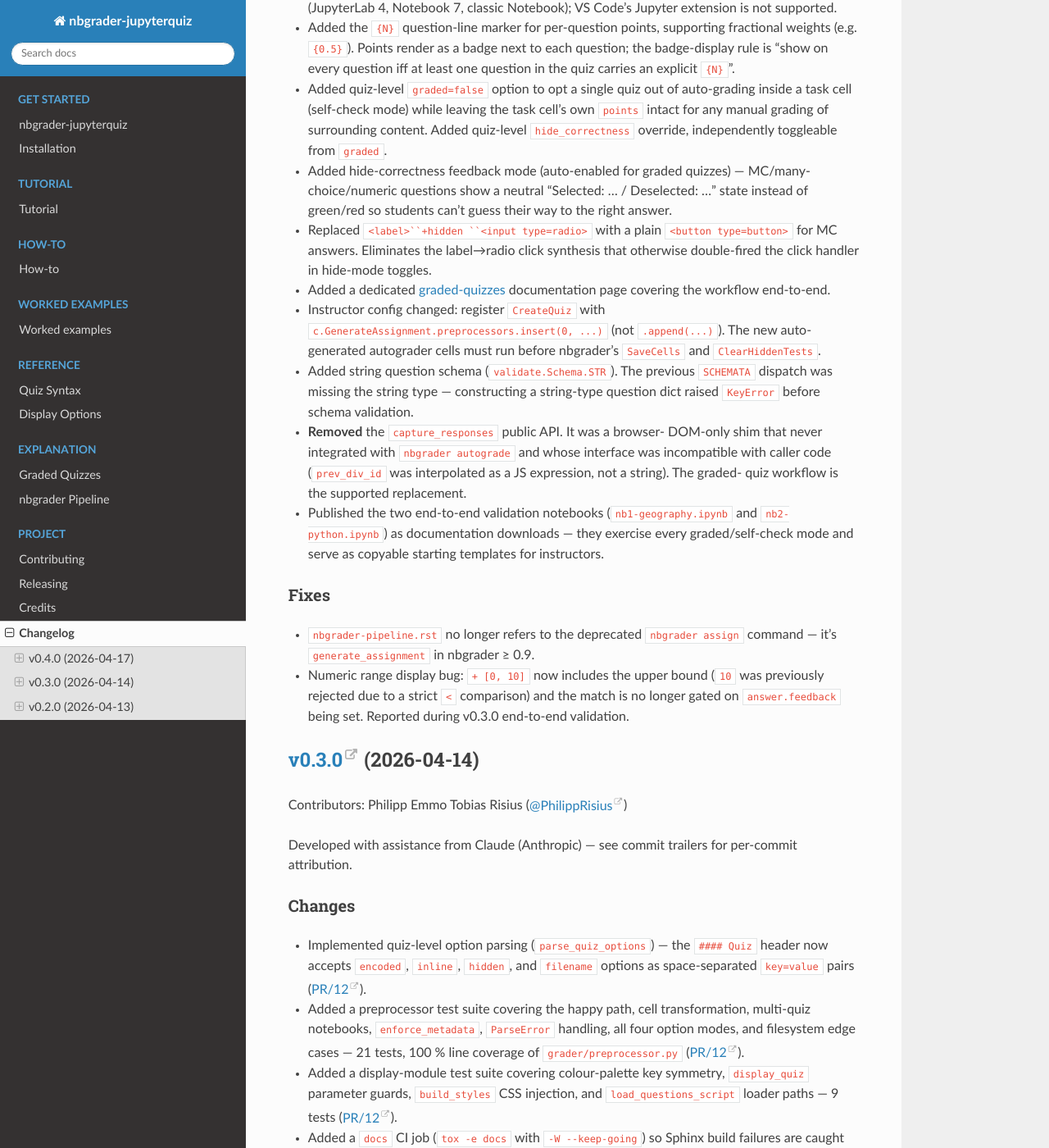
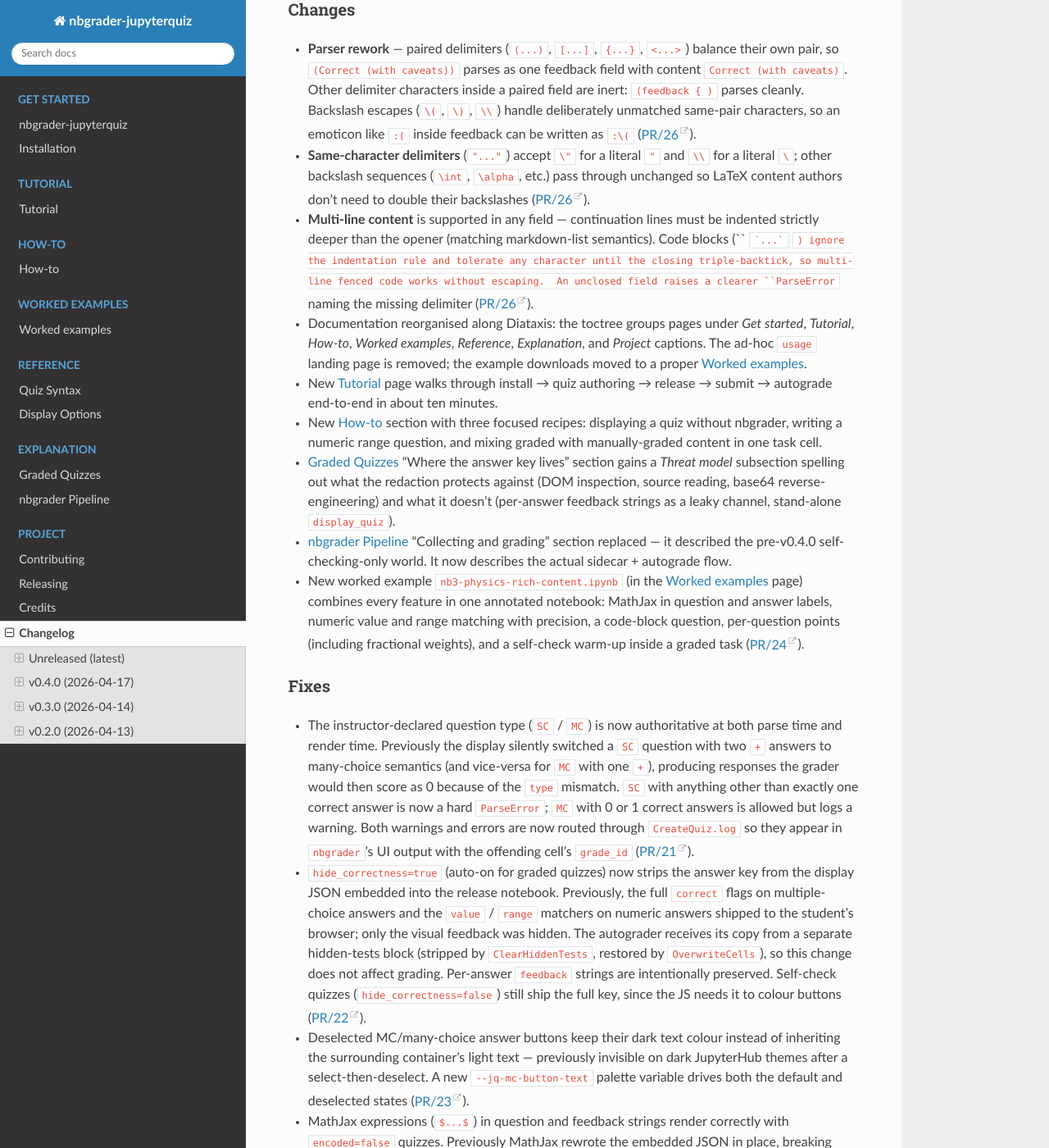
Before and after one commit to PhilippRisius/nbgrader-jupyterquiz, a Sphinx documentation site: the page built from docs/changelog.rst, in a window 1280 px wide and 1400 px high, scrolled down 516 px. Shown: the whole window at 82% size. Built offline with Sphinx 7.4.7 and the Read the Docs theme 3.1.0, drawn with Linux system fonts in a browser that asks for light colours; pages that are not in the unit, such as notebooks, are missing from menus; some of the changed text lies outside the part shown.

````diff
--- a/CHANGELOG.rst
+++ b/CHANGELOG.rst
@@ -2,99 +2,110 @@
 Changelog
 =========
 
-..
-    `Unreleased <https://github.com/PhilippRisius/nbgrader-jupyterquiz>`_ (latest)
-    ------------------------------------------------------------------------------
+`Unreleased <https://github.com/PhilippRisius/nbgrader-jupyterquiz>`_ (latest)
+------------------------------------------------------------------------------
 
-    Contributors:
+Contributors: Philipp Emmo Tobias Risius (:user:`PhilippRisius`)
 
-    Changes
-    ^^^^^^^
-    * Parser rework — paired delimiters (``(...)``, ``[...]``,
-      ``{...}``, ``<...>``) now balance their own pair, so
-      ``(Correct (with caveats))`` parses as one feedback field
-      with content ``Correct (with caveats)``.  Other delimiter
-      characters inside a paired field are inert: ``(feedback
-      { )`` parses cleanly.  Backslash escapes (``\(``, ``\)``,
-      ``\\``) handle deliberately unmatched same-pair
-      characters, so an emoticon like ``:(`` inside feedback
-      can be written as ``:\(``.  Same-character ``"..."``
-      fields accept ``\"`` for a literal ``"`` and ``\\`` for a
-      literal ``\``; other backslash sequences (``\int``,
-      ``\alpha``) pass through unchanged so LaTeX content
-      authors don't need to double their backslashes.
-      Multi-line content is supported in any field —
-      continuation lines must be indented strictly deeper than
-      the opener (matching markdown-list semantics).  Code
-      blocks (`` ```...``` ``) ignore the indentation rule and
-      tolerate any character until the closing triple-backtick,
-      so multi-line fenced code works without escaping.  An
-      unclosed field now raises a clearer ``ParseError`` naming
-      the missing delimiter (:pull:`26`).
-    * Documentation reorganised along Diataxis: the toctree now
-      groups pages under *Get started*, *Tutorial*, *How-to*,
-      *Worked examples*, *Reference*, *Explanation*, and *Project*
-      captions.  The ad-hoc ``usage`` landing page is removed; the
-      example downloads moved to a proper :doc:`examples/index`.
-    * New :doc:`tutorial` page walks through install → quiz authoring →
-      release → submit → autograde end-to-end in about ten minutes.
-    * New :doc:`how-to/index` section with three focused recipes:
-      displaying a quiz without nbgrader, writing a numeric range
-      question, and mixing graded with manually-graded content in
-      one task cell.
-    * :doc:`graded-quizzes` "Where the answer key lives" section
-      gains a *Threat model* subsection spelling out what the
-      redaction protects against (DOM inspection, source reading,
-      base64 reverse-engineering) and what it doesn't (per-answer
-      feedback strings as a leaky channel, stand-alone
-      ``display_quiz``).
-    * :doc:`nbgrader-pipeline` "Collecting and grading" section
-      replaced — it described the pre-v0.4.0 self-checking-only
-      world.  It now describes the actual sidecar + autograde flow.
-    * New worked example ``nb3-physics-rich-content.ipynb`` (in the
-      :doc:`examples/index` page) combines every feature in one
-      annotated notebook: MathJax in question and answer labels,
-      numeric value and range matching with precision, a code-block
-      question, per-question points (including fractional weights),
-      and a self-check warm-up inside a graded task (:pull:`24`).
+Developed with assistance from Claude (Anthropic) — see commit trailers
+for per-commit attribution.
 
-    Fixes
-    ^^^^^
-    * The instructor-declared question type (``SC`` / ``MC``) is now
-      authoritative at both parse time and render time.  Previously the
-      display silently switched a ``SC`` question with two ``+`` answers
-      to many-choice semantics (and vice-versa for ``MC`` with one ``+``),
-      producing responses the grader would then score as 0 because of
-      the ``type`` mismatch.  ``SC`` with anything other than exactly one
-      correct answer is now a hard ``ParseError``; ``MC`` with 0 or 1
-      correct answers is allowed but logs a warning.  Both warnings and
-      errors are now routed through ``CreateQuiz.log`` so they appear in
-      ``nbgrader``'s UI output with the offending cell's ``grade_id``.
-    * ``hide_correctness=true`` (auto-on for graded quizzes) now strips
-      the answer key from the display JSON embedded into the release
-      notebook.  Previously, the full ``correct`` flags on
-      multiple-choice answers and the ``value`` / ``range`` matchers
-      on numeric answers shipped to the student's browser; only the
-      visual feedback was hidden.  The autograder receives its copy
-      from a separate hidden-tests block (stripped by
-      ``ClearHiddenTests``, restored by ``OverwriteCells``), so this
-      change does not affect grading.  Per-answer ``feedback`` strings
-      are intentionally preserved.  Self-check quizzes
-      (``hide_correctness=false``) still ship the full key, since the
-      JS needs it to colour buttons (:pull:`22`).
-    * Deselected MC/many-choice answer buttons keep their dark text
-      colour instead of inheriting the surrounding container's light
-      text — previously invisible on dark JupyterHub themes after a
-      select-then-deselect.  A new ``--jq-mc-button-text`` palette
-      variable drives both the default and deselected states
-      (:pull:`23`).
-    * MathJax expressions (``$...$``) in question and feedback
-      strings render correctly with ``encoded=false`` quizzes.
-      Previously MathJax rewrote the embedded JSON in place,
-      breaking ``JSON.parse``; the hidden span now carries
-      ``tex2jax_ignore`` / ``mathjax_ignore`` classes so MathJax
-      skips it.  Default ``encoded=true`` quizzes were not affected
-      (:pull:`23`).
+.. note::
+
+    Compatibility: a v0.5.0 release notebook embeds a redacted
+    answer key (no ``correct`` flags) that v0.4.0's display JS does
+    not tolerate.  Students rendering a v0.5.0-generated assignment
+    must install nbgrader-jupyterquiz ≥ v0.5.0.  Instructors can
+    still autograde older releases with v0.5.0 — the autograder
+    side is unaffected.
+
+Changes
+^^^^^^^
+* **Parser rework** — paired delimiters (``(...)``, ``[...]``,
+  ``{...}``, ``<...>``) balance their own pair, so
+  ``(Correct (with caveats))`` parses as one feedback field with
+  content ``Correct (with caveats)``.  Other delimiter characters
+  inside a paired field are inert: ``(feedback { )`` parses
+  cleanly.  Backslash escapes (``\(``, ``\)``, ``\\``) handle
+  deliberately unmatched same-pair characters, so an emoticon
+  like ``:(`` inside feedback can be written as ``:\(`` (:pull:`26`).
+* **Same-character delimiters** (``"..."``) accept ``\"`` for a
+  literal ``"`` and ``\\`` for a literal ``\``; other backslash
+  sequences (``\int``, ``\alpha``, etc.) pass through unchanged
+  so LaTeX content authors don't need to double their
+  backslashes (:pull:`26`).
+* **Multi-line content** is supported in any field — continuation
+  lines must be indented strictly deeper than the opener (matching
+  markdown-list semantics).  Code blocks (`` ```...``` ``) ignore
+  the indentation rule and tolerate any character until the
+  closing triple-backtick, so multi-line fenced code works without
+  escaping.  An unclosed field raises a clearer ``ParseError``
+  naming the missing delimiter (:pull:`26`).
+* Documentation reorganised along Diataxis: the toctree groups
+  pages under *Get started*, *Tutorial*, *How-to*, *Worked
+  examples*, *Reference*, *Explanation*, and *Project* captions.
+  The ad-hoc ``usage`` landing page is removed; the example
+  downloads moved to a proper :doc:`examples/index`.
+* New :doc:`tutorial` page walks through install → quiz authoring
+  → release → submit → autograde end-to-end in about ten minutes.
+* New :doc:`how-to/index` section with three focused recipes:
+  displaying a quiz without nbgrader, writing a numeric range
+  question, and mixing graded with manually-graded content in
+  one task cell.
+* :doc:`graded-quizzes` "Where the answer key lives" section
+  gains a *Threat model* subsection spelling out what the
+  redaction protects against (DOM inspection, source reading,
+  base64 reverse-engineering) and what it doesn't (per-answer
+  feedback strings as a leaky channel, stand-alone
+  ``display_quiz``).
+* :doc:`nbgrader-pipeline` "Collecting and grading" section
+  replaced — it described the pre-v0.4.0 self-checking-only
+  world.  It now describes the actual sidecar + autograde flow.
+* New worked example ``nb3-physics-rich-content.ipynb`` (in the
+  :doc:`examples/index` page) combines every feature in one
+  annotated notebook: MathJax in question and answer labels,
+  numeric value and range matching with precision, a code-block
+  question, per-question points (including fractional weights),
+  and a self-check warm-up inside a graded task (:pull:`24`).
+
+Fixes
+^^^^^
+* The instructor-declared question type (``SC`` / ``MC``) is now
+  authoritative at both parse time and render time.  Previously the
+  display silently switched a ``SC`` question with two ``+`` answers
+  to many-choice semantics (and vice-versa for ``MC`` with one ``+``),
+  producing responses the grader would then score as 0 because of
+  the ``type`` mismatch.  ``SC`` with anything other than exactly one
+  correct answer is now a hard ``ParseError``; ``MC`` with 0 or 1
+  correct answers is allowed but logs a warning.  Both warnings and
+  errors are now routed through ``CreateQuiz.log`` so they appear in
+  ``nbgrader``'s UI output with the offending cell's ``grade_id``
+  (:pull:`21`).
+* ``hide_correctness=true`` (auto-on for graded quizzes) now strips
+  the answer key from the display JSON embedded into the release
+  notebook.  Previously, the full ``correct`` flags on
+  multiple-choice answers and the ``value`` / ``range`` matchers
+  on numeric answers shipped to the student's browser; only the
+  visual feedback was hidden.  The autograder receives its copy
+  from a separate hidden-tests block (stripped by
+  ``ClearHiddenTests``, restored by ``OverwriteCells``), so this
+  change does not affect grading.  Per-answer ``feedback`` strings
+  are intentionally preserved.  Self-check quizzes
+  (``hide_correctness=false``) still ship the full key, since the
+  JS needs it to colour buttons (:pull:`22`).
+* Deselected MC/many-choice answer buttons keep their dark text
+  colour instead of inheriting the surrounding container's light
+  text — previously invisible on dark JupyterHub themes after a
+  select-then-deselect.  A new ``--jq-mc-button-text`` palette
+  variable drives both the default and deselected states
+  (:pull:`23`).
+* MathJax expressions (``$...$``) in question and feedback
+  strings render correctly with ``encoded=false`` quizzes.
+  Previously MathJax rewrote the embedded JSON in place,
+  breaking ``JSON.parse``; the hidden span now carries
+  ``tex2jax_ignore`` / ``mathjax_ignore`` classes so MathJax
+  skips it.  Default ``encoded=true`` quizzes were not affected
+  (:pull:`23`).
 
 .. _changes_0.4.0:
 
--- a/docs/releasing.rst
+++ b/docs/releasing.rst
@@ -11,14 +11,17 @@ A reminder for the **maintainers** on how to deploy. This section is only releva
 
     It is important to be aware that any changes to files found within the ``src/nbgrader_jupyterquiz`` folder (with the exception of ``src/nbgrader_jupyterquiz/__init__.py``) will trigger the ``bump-version.yml`` workflow. Be careful not to commit changes to files in this folder when preparing a new release.
 
-#. Create a new branch from `main` (e.g. `release-0.2.0`).
-#. Update the `CHANGELOG.rst` file to change the `Unreleased` section to the current date.
-#. Bump the version in your branch to the next version (e.g. `v0.1.0 -> v0.2.0`):
+#. Create a new branch from `main` (e.g. `release/v0.5.0`).
+#. **Uncomment the Unreleased section in CHANGELOG.rst**.  It is wrapped
+   in an RST comment (`..` prefix); remove the `..` and de-indent the
+   whole block.  ``bump release`` searches for the uncommented heading
+   and fails if it is still commented out.
+#. Bump the version in your branch to the next version (e.g. `v0.4.0 -> v0.5.0`):
 
     .. code-block:: console
 
-        bump-my-version bump minor # In most cases, we will be releasing a minor version
-        bump-my-version bump release # This will update the version strings to drop the `dev` suffix
+        bump-my-version bump minor                # produces X.Y.0-dev.0 (NOT stable)
+        bump-my-version bump release --allow-dirty  # drops the dev suffix → X.Y.0
         git push
 
 #. Create a pull request from your branch to `main`.
@@ -90,37 +93,3 @@ Subsequent releases
 ^^^^^^^^^^^^^^^^^^^
 
 If the conda-forge feedstock recipe is built from PyPI, then when a new release is published on PyPI, `regro-cf-autotick-bot` will open Pull Requests automatically on the conda-forge feedstock. It is up to the conda-forge feedstock maintainers to verify that the package is building properly before merging the Pull Request to the main branch.
-
-Building sources for wide support with `manylinux` image
-~~~~~~~~~~~~~~~~~~~~~~~~~~~~~~~~~~~~~~~~~~~~~~~~~~~~~~~~
-
-.. warning::
-    This section is for building source files that link to or provide links to C/C++ dependencies.
-    It is not necessary to perform the following when building pure Python packages.
-
-In order to do ensure best compatibility across architectures, we suggest building wheels using the `PyPA`'s `manylinux` docker images (at time of writing, we endorse using `manylinux_2_24_x86_64`).
-
-With `docker` installed and running, begin by pulling the image:
-
-    .. code-block:: console
-
-        sudo docker pull quay.io/pypa/manylinux_2_24_x86_64
-
-From the nbgrader-jupyterquiz source folder we can enter into the docker container, providing access to the `src/nbgrader_jupyterquiz` source files by linking them to the running image:
-
-    .. code-block:: console
-
-        sudo docker run --rm -ti -v $(pwd):/src/nbgrader_jupyterquiz -w /src/nbgrader_jupyterquiz quay.io/pypa/manylinux_2_24_x86_64 bash
-
-Finally, to build the wheel, we run it against the provided Python3.9 binary:
-
-    .. code-block:: console
-
-        /opt/python/cp39-cp39m/bin/python -m build --sdist --wheel
-
-This will then place two files in `nbgrader-jupyterquiz/dist/` ("nbgrader_jupyterquiz-1.2.3-py3-none-any.whl" and "nbgrader-jupyterquiz-1.2.3.tar.gz").
-We can now leave our docker container (`exit`) and continue with uploading the files to PyPI:
-
-    .. code-block:: console
-
-        python -m twine upload dist/*
````
Also changed, not shown: README.rst (+12 -10 lines), src/nbgrader_jupyterquiz/__init__.py (+9 -3 lines), docs/examples/nb3-physics-rich-content.ipynb.
